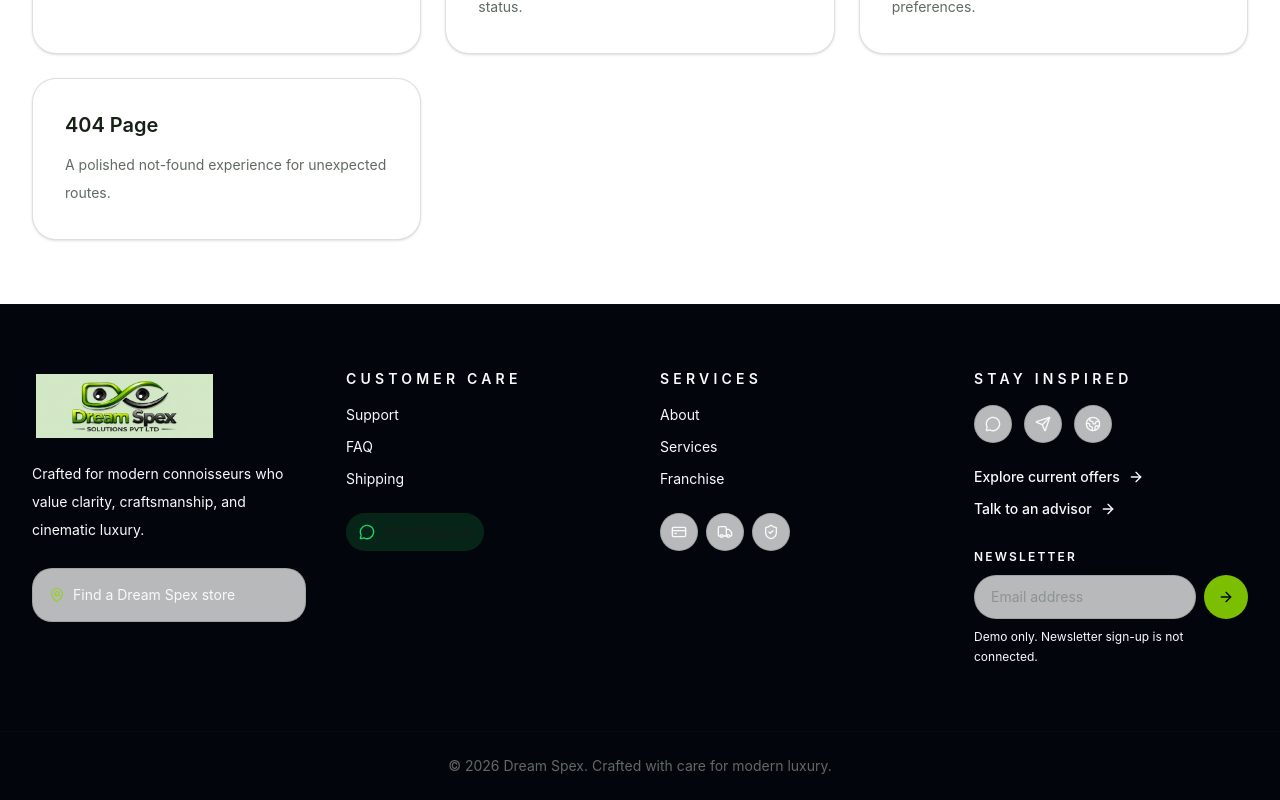
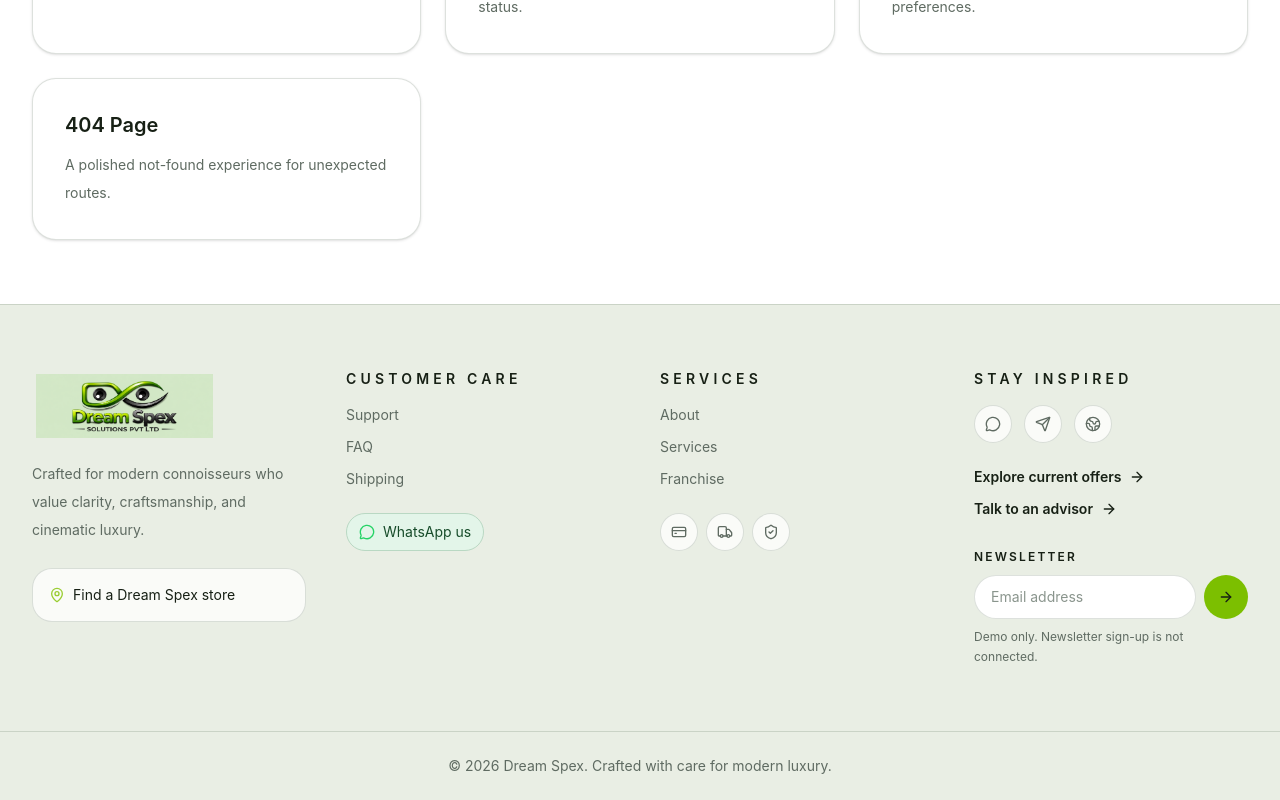
Before and after one commit to dinesh19165/dreamspex, a React (Vite) app: page /faq in a window 1280 px wide. Shown: the part 1250-2050 px from the top of the page. Built offline with nearby package versions, Linux system fonts and the light colour scheme.

Commit message:
final ;light mode

```diff
--- a/src/components/layout/Footer.tsx
+++ b/src/components/layout/Footer.tsx
@@ -8,64 +8,64 @@ export default function Footer() {
   const [signupPreviewed, setSignupPreviewed] = useState(false);
 
   return (
-    <footer className="dark-surface border-t border-white/10 bg-[#03050c] text-slate-300">
+    <footer className="border-t border-[var(--border-subtle)] bg-[#e9eee4] text-[var(--text-secondary)]">
       <div className="mx-auto grid max-w-7xl gap-10 px-4 py-16 sm:px-6 md:grid-cols-2 lg:grid-cols-4 lg:px-8">
         <div>
           <BrandLogo />
-          <p className="mt-4 text-sm leading-7 text-slate-400">Crafted for modern connoisseurs who value clarity, craftsmanship, and cinematic luxury.</p>
-          <Link to="/stores" className="mt-6 flex items-center gap-2 rounded-[20px] border border-white/10 bg-white/5 p-4 text-sm text-slate-300 transition hover:border-cyan-400/40 hover:text-white">
+          <p className="mt-4 text-sm leading-7 text-[var(--text-secondary)]">Crafted for modern connoisseurs who value clarity, craftsmanship, and cinematic luxury.</p>
+          <Link to="/stores" className="mt-6 flex items-center gap-2 rounded-[20px] border border-[var(--border-subtle)] bg-white/75 p-4 text-sm text-[var(--text-primary)] transition hover:border-[#689f24] hover:text-[#3f7000]">
             <MapPin className="h-4 w-4 text-cyan-400" /> Find a Dream Spex store
           </Link>
         </div>
         <div>
-          <h3 className="text-sm font-semibold uppercase tracking-[0.3em] text-white">Customer care</h3>
+          <h3 className="text-sm font-semibold uppercase tracking-[0.3em] text-[var(--text-primary)]">Customer care</h3>
           <ul className="mt-4 space-y-3 text-sm">
             <li><Link to="/contact" className="transition hover:text-cyan-300">Support</Link></li>
             <li><Link to="/faq" className="transition hover:text-cyan-300">FAQ</Link></li>
             <li><Link to="/shipping-policy" className="transition hover:text-cyan-300">Shipping</Link></li>
           </ul>
-          <div className="mt-6 space-y-3 text-sm text-slate-400">
-            <a href="https://wa.me/9949735181" target="_blank" rel="noreferrer noopener" className="inline-flex items-center gap-2 rounded-full border border-white/10 bg-[#25D366]/15 px-3 py-2 text-sm text-slate-100 transition hover:bg-[#25D366]/25">
+          <div className="mt-6 space-y-3 text-sm text-[var(--text-secondary)]">
+            <a href="https://wa.me/9949735181" target="_blank" rel="noreferrer noopener" className="inline-flex items-center gap-2 rounded-full border border-[#b9d8c3] bg-[#e3f5e9] px-3 py-2 text-sm text-[#174c2a] transition hover:bg-[#d4efdd]">
               <MessageCircle className="h-4 w-4 text-[#25D366]" /> WhatsApp us
             </a>
           </div>
         </div>
         <div>
-          <h3 className="text-sm font-semibold uppercase tracking-[0.3em] text-white">Services</h3>
+          <h3 className="text-sm font-semibold uppercase tracking-[0.3em] text-[var(--text-primary)]">Services</h3>
           <ul className="mt-4 space-y-3 text-sm">
             <li><Link to="/about" className="transition hover:text-cyan-300">About</Link></li>
             <li><Link to="/services" className="transition hover:text-cyan-300">Services</Link></li>
             <li><Link to="/franchise" className="transition hover:text-cyan-300">Franchise</Link></li>
           </ul>
           <div className="mt-6 flex flex-wrap gap-2">
-            {[CreditCard, Truck, ShieldCheck].map((Icon, index) => <div key={index} className="rounded-full border border-white/10 bg-white/5 p-2.5 text-slate-300"><Icon className="h-4 w-4" /></div>)}
+            {[CreditCard, Truck, ShieldCheck].map((Icon, index) => <div key={index} className="rounded-full border border-[var(--border-subtle)] bg-white/75 p-2.5 text-[var(--text-secondary)]"><Icon className="h-4 w-4" /></div>)}
           </div>
         </div>
         <div>
-          <h3 className="text-sm font-semibold uppercase tracking-[0.3em] text-white">Stay inspired</h3>
+          <h3 className="text-sm font-semibold uppercase tracking-[0.3em] text-[var(--text-primary)]">Stay inspired</h3>
           <div className="mt-4 flex gap-3">
             {[['https://wa.me/9949735181', MessageCircle], ['mailto:hello@dreamspex.com', Send], ['/about', Globe2]].map(([href, Icon]) => (
-              <a key={href as string} href={href as string} target={(href as string).startsWith('http') ? '_blank' : undefined} rel={(href as string).startsWith('http') ? 'noreferrer noopener' : undefined} className="rounded-full border border-white/10 bg-white/5 p-2.5 transition hover:border-cyan-400 hover:text-cyan-400">
+              <a key={href as string} href={href as string} target={(href as string).startsWith('http') ? '_blank' : undefined} rel={(href as string).startsWith('http') ? 'noreferrer noopener' : undefined} className="rounded-full border border-[var(--border-subtle)] bg-white/75 p-2.5 text-[var(--text-secondary)] transition hover:border-[#689f24] hover:text-[#3f7000]">
                 <Icon className="h-4 w-4" />
               </a>
             ))}
           </div>
           <div className="mt-6 grid gap-3 text-sm font-medium">
-            <Link to="/offers" className="inline-flex items-center gap-2 text-white transition hover:text-cyan-300">Explore current offers <ArrowRight className="h-4 w-4" /></Link>
-            <Link to="/contact" className="inline-flex items-center gap-2 text-white transition hover:text-cyan-300">Talk to an advisor <ArrowRight className="h-4 w-4" /></Link>
+            <Link to="/offers" className="inline-flex items-center gap-2 font-semibold text-[var(--text-primary)] transition hover:text-[#3f7000]">Explore current offers <ArrowRight className="h-4 w-4" /></Link>
+            <Link to="/contact" className="inline-flex items-center gap-2 font-semibold text-[var(--text-primary)] transition hover:text-[#3f7000]">Talk to an advisor <ArrowRight className="h-4 w-4" /></Link>
           </div>
           <form className="mt-6" onSubmit={(event) => { event.preventDefault(); setSignupPreviewed(true); }}>
-            <label htmlFor="newsletter-email" className="text-xs font-semibold uppercase tracking-[0.18em] text-slate-300">Newsletter</label>
+            <label htmlFor="newsletter-email" className="text-xs font-semibold uppercase tracking-[0.18em] text-[var(--text-primary)]">Newsletter</label>
             <div className="mt-2 flex gap-2">
-              <input id="newsletter-email" type="email" required value={email} onChange={(event) => { setEmail(event.target.value); setSignupPreviewed(false); }} placeholder="Email address" className="min-w-0 flex-1 rounded-full border border-white/10 bg-white/5 px-4 py-2.5 text-sm text-white outline-none placeholder:text-slate-500 focus-visible:border-cyan-400" />
-              <button type="submit" aria-label="Preview newsletter signup" className="flex h-11 w-11 shrink-0 items-center justify-center rounded-full bg-cyan-400 text-slate-950 transition hover:bg-lime-300"><ArrowRight className="h-4 w-4" /></button>
+              <input id="newsletter-email" type="email" required value={email} onChange={(event) => { setEmail(event.target.value); setSignupPreviewed(false); }} placeholder="Email address" className="min-w-0 flex-1 rounded-full border border-[var(--border-subtle)] bg-white px-4 py-2.5 text-sm text-[var(--text-primary)] outline-none placeholder:text-[#788477] focus-visible:border-[#689f24]" />
+              <button type="submit" aria-label="Preview newsletter signup" className="flex h-11 w-11 shrink-0 items-center justify-center rounded-full bg-[#7cbf00] text-[#172015] transition hover:bg-[#9acd32]"><ArrowRight className="h-4 w-4" /></button>
             </div>
-            <p className="mt-2 text-xs leading-5 text-slate-400">Demo only. Newsletter sign-up is not connected.</p>
-            {signupPreviewed ? <p role="status" className="mt-2 text-xs text-[#c8ee91]">No subscription was sent; an email integration is required.</p> : null}
+            <p className="mt-2 text-xs leading-5 text-[var(--text-secondary)]">Demo only. Newsletter sign-up is not connected.</p>
+            {signupPreviewed ? <p role="status" className="mt-2 text-xs font-medium text-[#3f7000]">No subscription was sent; an email integration is required.</p> : null}
           </form>
         </div>
       </div>
-      <div className="border-t border-white/10 px-4 py-6 text-center text-sm text-slate-500 lg:px-8">
+      <div className="border-t border-[var(--border-subtle)] px-4 py-6 text-center text-sm text-[var(--text-secondary)] lg:px-8">
         © 2026 Dream Spex. Crafted with care for modern luxury.
       </div>
     </footer>
```
Also changed, not shown: src/pages/HomePage.tsx (+18 -18 lines).
